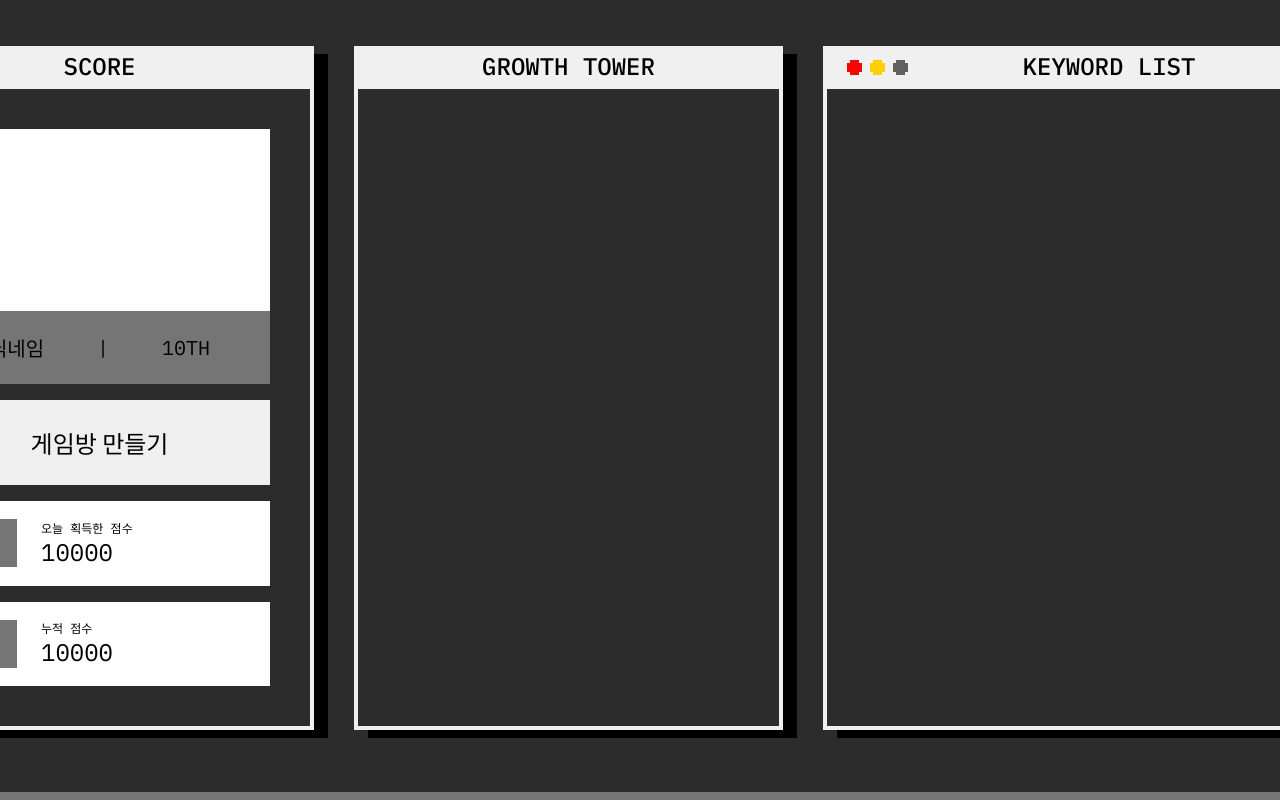
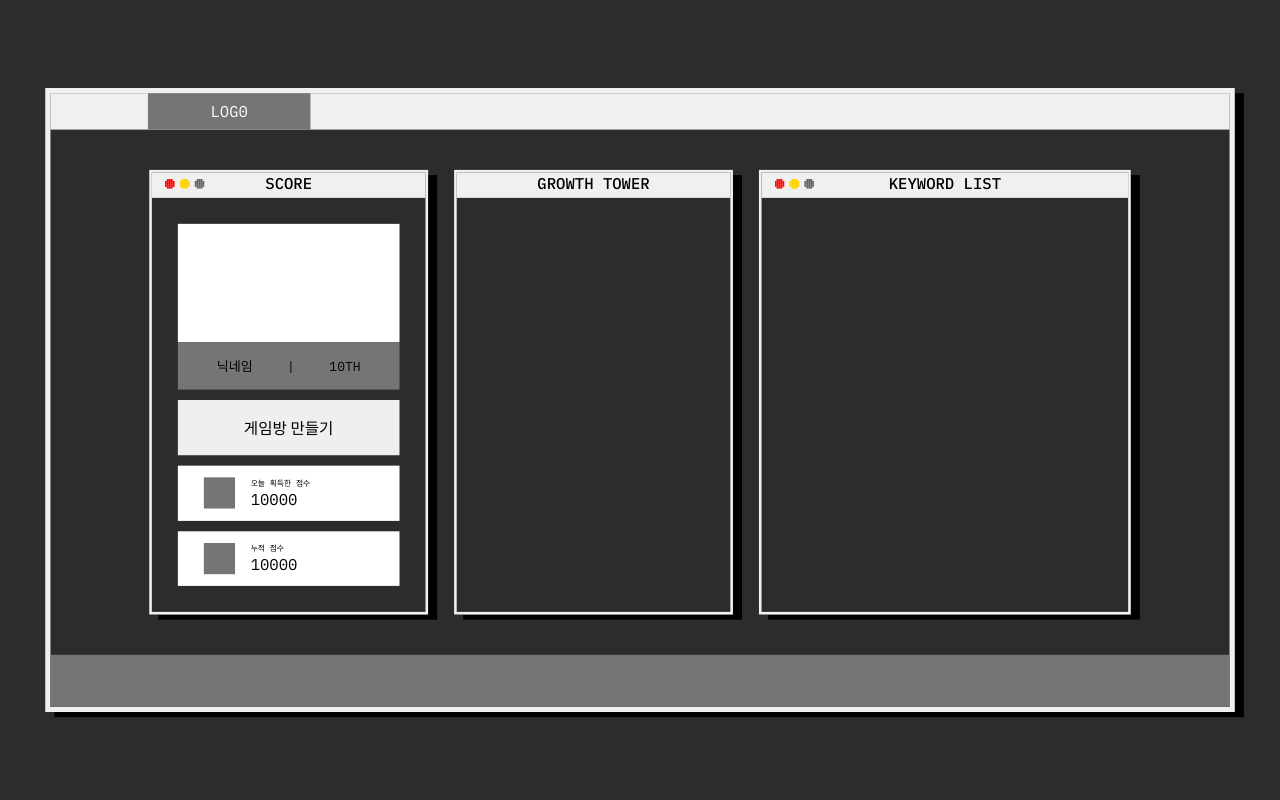
Before and after one commit to gachimind/frontend, a React (Create React App) app: page /mypage in a window 1280 px wide. Built offline with nearby package versions, Linux system fonts and the light colour scheme; no server answers.

Commit message:
FIX: container transform 오류 수정
Co-authored-by: Park Dongseok <76927397+pds0309@users.noreply.github.com>

```diff
--- a/src/components/layout/Container.tsx
+++ b/src/components/layout/Container.tsx
@@ -14,7 +14,7 @@ const ContainerLayout = styled.div`
   background-color: ${(props) => props.theme.colors.background};
   width: ${(props) => props.theme.layout.maxWidth};
   height: ${(props) => props.theme.layout.maxHeight};
-  transform: ${(props) => props.theme.layout.scale};
+  transform: scale(${(props) => props.theme.layout.scale});
   padding-top: 60px;
   padding-bottom: 60px;
   padding-left: 80px;
```
